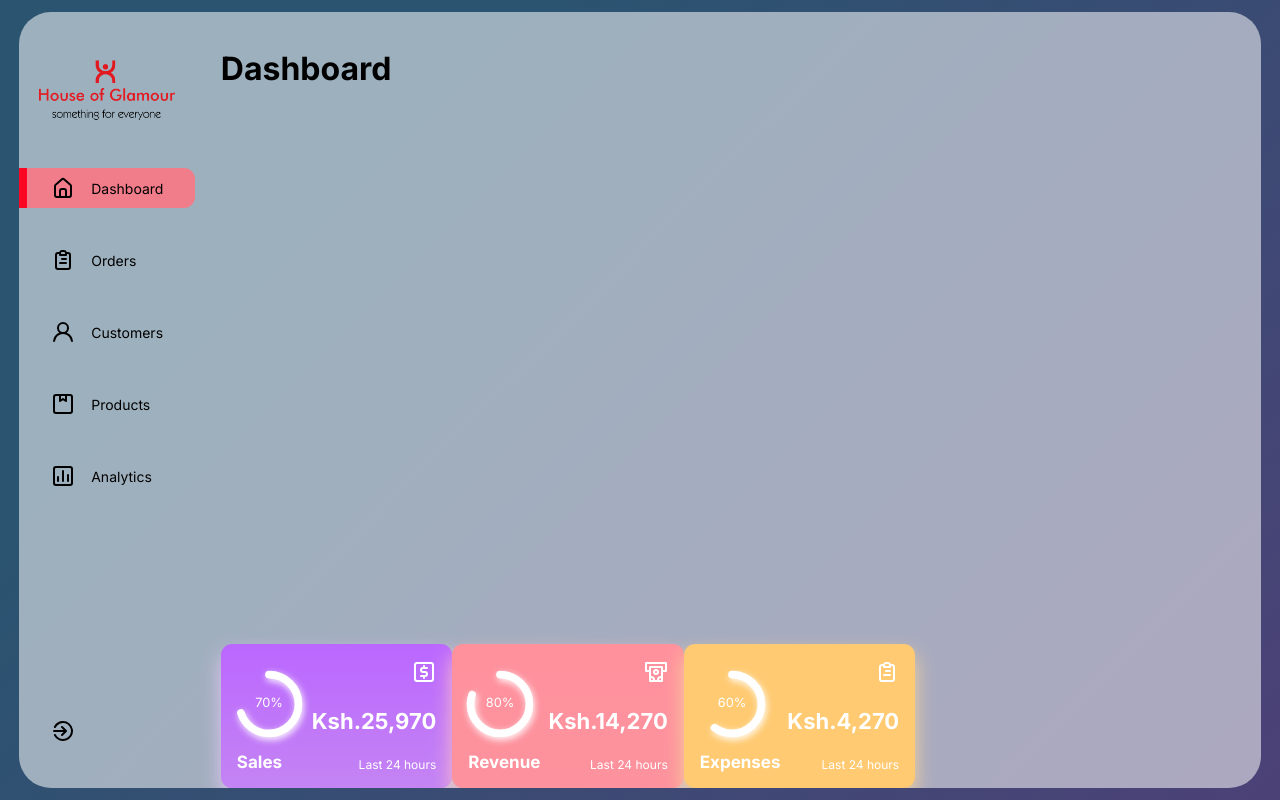
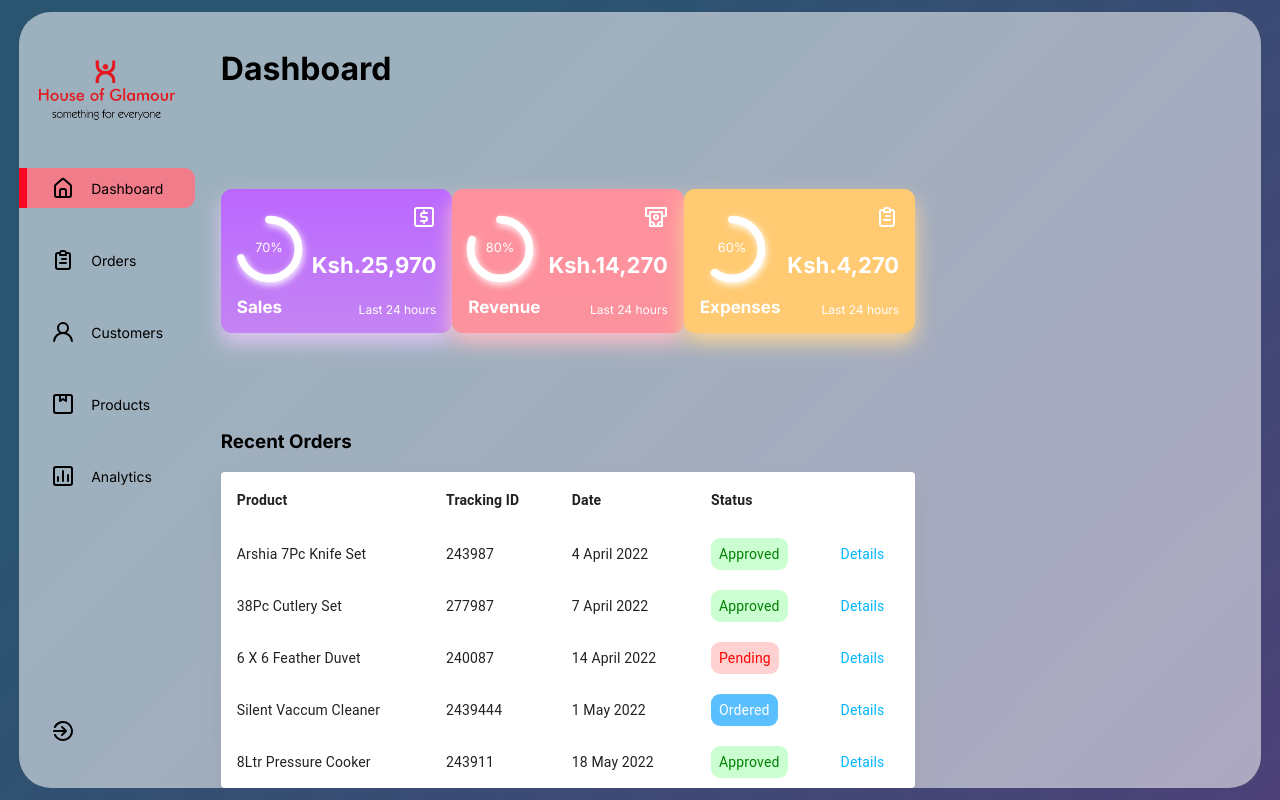
Before and after one commit to einbulinda/houseofgla_pern, a React (Create React App) app in the folder client/: page / in a window 1280 px wide. Built offline with nearby package versions, Linux system fonts and the light colour scheme.

Commit message:
Adds order summary table to dashboard

```diff
--- a/client/src/components/AdminComponents/MainDash/MainDash.jsx
+++ b/client/src/components/AdminComponents/MainDash/MainDash.jsx
@@ -1,5 +1,6 @@
 import React from "react";
 import Cards from "../Cards/Cards";
+import BasicTable from "../Table/Table";
 import "./MainDash.scss";
 
 const MainDash = () => {
@@ -7,6 +8,7 @@ const MainDash = () => {
     <div className="MainDash">
       <h1>Dashboard</h1>
       <Cards />
+      <BasicTable />
     </div>
   );
 };
--- /dev/null
+++ b/client/src/components/AdminComponents/Table/Table.jsx
@@ -0,0 +1,80 @@
+import {
+  TableContainer,
+  Table,
+  TableHead,
+  TableRow,
+  TableCell,
+  TableBody,
+  Paper,
+} from "@mui/material";
+import React from "react";
+import "./Table.scss";
+import { tableData } from "data";
+
+const makeStyle = (status) => {
+  if (status === "Approved") {
+    return {
+      background: "rgb(145 254 159 / 47%)",
+      color: "green",
+    };
+  } else if (status === "Pending") {
+    return {
+      background: "#ffadad8f",
+      color: "red",
+    };
+  } else {
+    return {
+      background: "#59bfff",
+      color: "white",
+    };
+  }
+};
+
+const BasicTable = () => {
+  return (
+    <div className="Table">
+      <h3>Recent Orders</h3>
+
+      <TableContainer
+        component={Paper}
+        style={{ boxShadow: "0px 13px 20px 0px #80808029" }}
+      >
+        <Table sx={{ minWidth: 650 }} aria-label="simple table">
+          <TableHead>
+            <TableRow>
+              <TableCell>Product</TableCell>
+              <TableCell align="left">Tracking ID</TableCell>
+              <TableCell align="left">Date</TableCell>
+              <TableCell align="left">Status</TableCell>
+              <TableCell align="left"></TableCell>
+            </TableRow>
+          </TableHead>
+          <TableBody style={{ color: "white" }}>
+            {tableData.map((order) => (
+              <TableRow
+                key={order.trackingID}
+                sx={{ "&:last-child td, &:last-child th": { border: 0 } }}
+              >
+                <TableCell component="th" scope="row">
+                  {order.name}
+                </TableCell>
+                <TableCell align="left">{order.trackingID}</TableCell>
+                <TableCell align="left">{order.date}</TableCell>
+                <TableCell align="left">
+                  <span className="status" style={makeStyle(order.status)}>
+                    {order.status}
+                  </span>
+                </TableCell>
+                <TableCell align="left" className="Details">
+                  Details
+                </TableCell>
+              </TableRow>
+            ))}
+          </TableBody>
+        </Table>
+      </TableContainer>
+    </div>
+  );
+};
+
+export default BasicTable;
--- /dev/null
+++ b/client/src/components/AdminComponents/Table/Table.scss
@@ -0,0 +1,41 @@
+.MuiTableRow-root > * {
+    padding: 10px;
+}
+
+.MuiTableRow-root.MuiTableRow-head > * {
+    font-weight: bold !important;
+}
+
+.Table td,
+th {
+    border: none !important;
+}
+
+.Table:first-child {
+    border-radius: 0.7rem !important;
+}
+.status {
+    padding: 8px;
+    border-radius: 9px;
+}
+
+.Details {
+    color: #00b5ff !important;
+}
+
+@media screen and (max-width: 1200px) {
+    .Table {
+        width: 170%;
+        margin-top: 2rem;
+    }
+}
+
+@media screen and (max-width: 768px) {
+    .Table {
+        position: relative;
+        display: flex;
+        flex-direction: column;
+        align-items: center;
+        width: 23rem;
+    }
+}
--- a/client/src/data/index.js
+++ b/client/src/data/index.js
@@ -87,3 +87,36 @@ export const cardsData = [
     ],
   },
 ];
+
+export const tableData = [
+  {
+    name: "Arshia 7Pc Knife Set",
+    trackingID: 243987,
+    date: "4 April 2022",
+    status: "Approved",
+  },
+  {
+    name: "38Pc Cutlery Set",
+    trackingID: 277987,
+    date: "7 April 2022",
+    status: "Approved",
+  },
+  {
+    name: "6 X 6 Feather Duvet",
+    trackingID: 240087,
+    date: "14 April 2022",
+    status: "Pending",
+  },
+  {
+    name: "Silent Vaccum Cleaner",
+    trackingID: 2439444,
+    date: "1 May 2022",
+    status: "Ordered",
+  },
+  {
+    name: "8Ltr Pressure Cooker",
+    trackingID: 243911,
+    date: "18 May 2022",
+    status: "Approved",
+  },
+];
```
